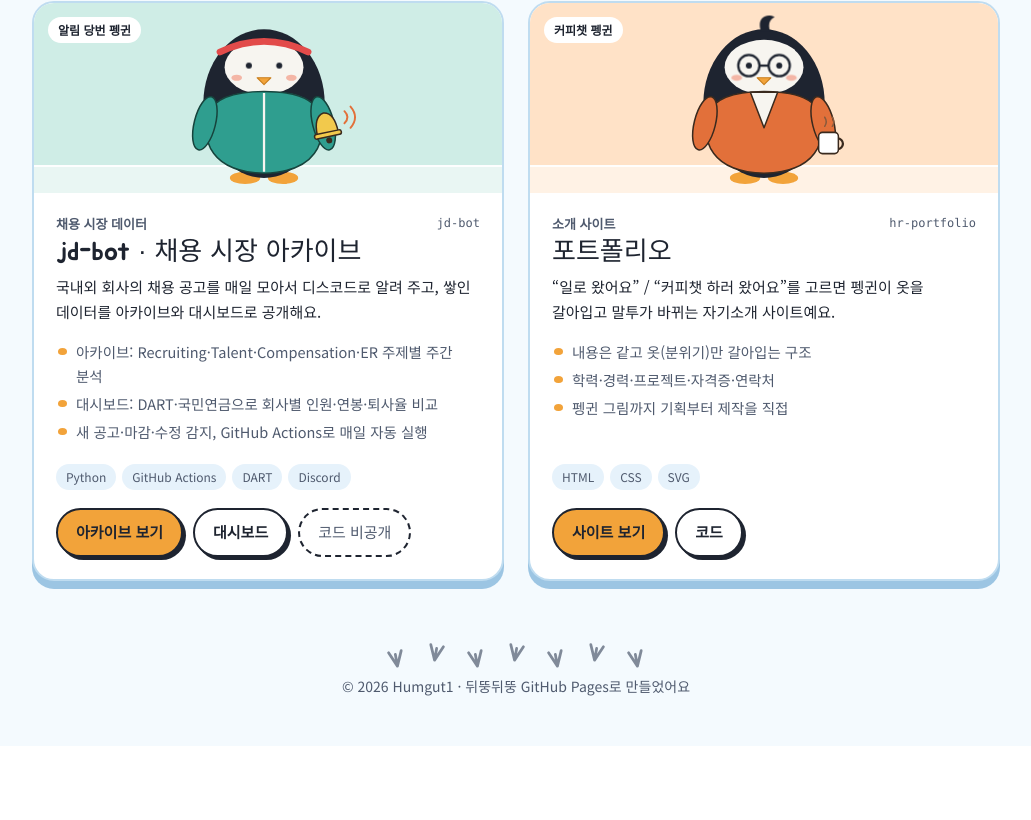
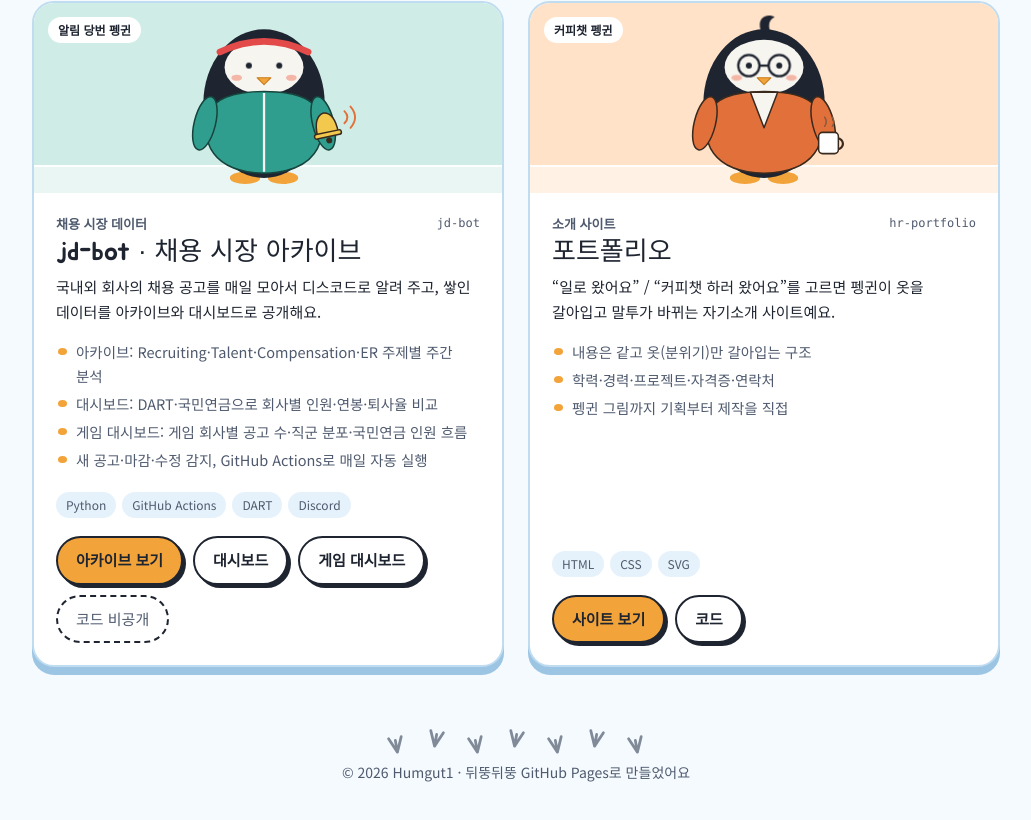
Before and after one commit to Humgut1/Humgut1.github.io, a plain HTML site: page index.html in a window 1280 px wide. Shown: the part 1221-2041 px from the top of the page, without its empty margins (124-1155 px from the left). Before the commit the page ends 1967 px from the top, so only its background shows below. Drawn offline with Linux system fonts and the light colour scheme.

Commit message:
jd-bot 카드에 게임 대시보드 링크 추가
Co-Authored-By: Claude Opus 5.5 <noreply@anthropic.com>

```diff
--- a/index.html
+++ b/index.html
@@ -221,9 +221,9 @@ const projects = [
     art: svg(feet + body + belly + flipL + flipUp + beak + collarTie + glint + sparks) },
   { role: '알림 당번 펭귄', tint: '#CFEDE6', type: '채용 시장 데이터', repo: 'jd-bot', name: 'jd-bot · 채용 시장 아카이브',
     desc: '국내외 회사의 채용 공고를 매일 모아서 디스코드로 알려 주고, 쌓인 데이터를 아카이브와 대시보드로 공개해요.',
-    points: ['아카이브: Recruiting·Talent·Compensation·ER 주제별 주간 분석', '대시보드: DART·국민연금으로 회사별 인원·연봉·퇴사율 비교', '새 공고·마감·수정 감지, GitHub Actions로 매일 자동 실행'],
+    points: ['아카이브: Recruiting·Talent·Compensation·ER 주제별 주간 분석', '대시보드: DART·국민연금으로 회사별 인원·연봉·퇴사율 비교', '게임 대시보드: 게임 회사별 공고 수·직군 분포·국민연금 인원 흐름', '새 공고·마감·수정 감지, GitHub Actions로 매일 자동 실행'],
     stack: ['Python', 'GitHub Actions', 'DART', 'Discord'],
-    links: [['아카이브 보기', 'https://humgut1.github.io/hr-dashboard/explore/'], ['대시보드', 'https://humgut1.github.io/hr-dashboard/'], ['코드 비공개', null]],
+    links: [['아카이브 보기', 'https://humgut1.github.io/hr-dashboard/explore/'], ['대시보드', 'https://humgut1.github.io/hr-dashboard/'], ['게임 대시보드', 'https://humgut1.github.io/hr-dashboard/explore/game.html'], ['코드 비공개', null]],
     art: svg(feet + body + jacket('#2F9E8F', '#16443D') + '<path d="M170 186V290" stroke="#F7F5F0" stroke-width="3" fill="none"/>' + sleeves('#2F9E8F', '#16443D') + bell + beak + eyes + blush + '<path d="M112 132Q170 104 228 132" stroke="#E24B4A" stroke-width="9" stroke-linecap="round" fill="none"/>', '50 78 250 232') },
   { role: '커피챗 펭귄', tint: '#FFE2C7', type: '소개 사이트', repo: 'hr-portfolio', name: '포트폴리오',
     desc: '“일로 왔어요” / “커피챗 하러 왔어요”를 고르면 펭귄이 옷을 갈아입고 말투가 바뀌는 자기소개 사이트예요.',
```
